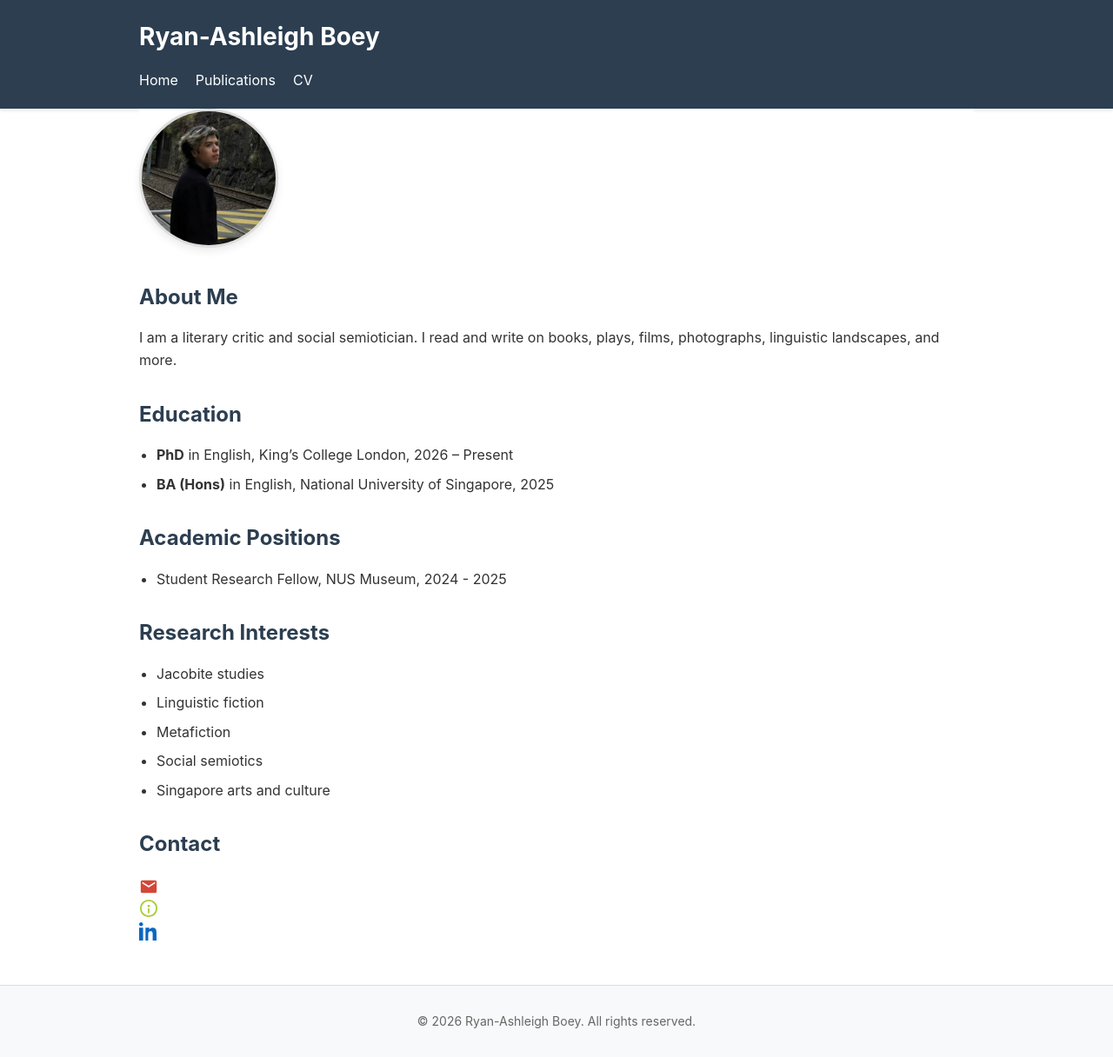
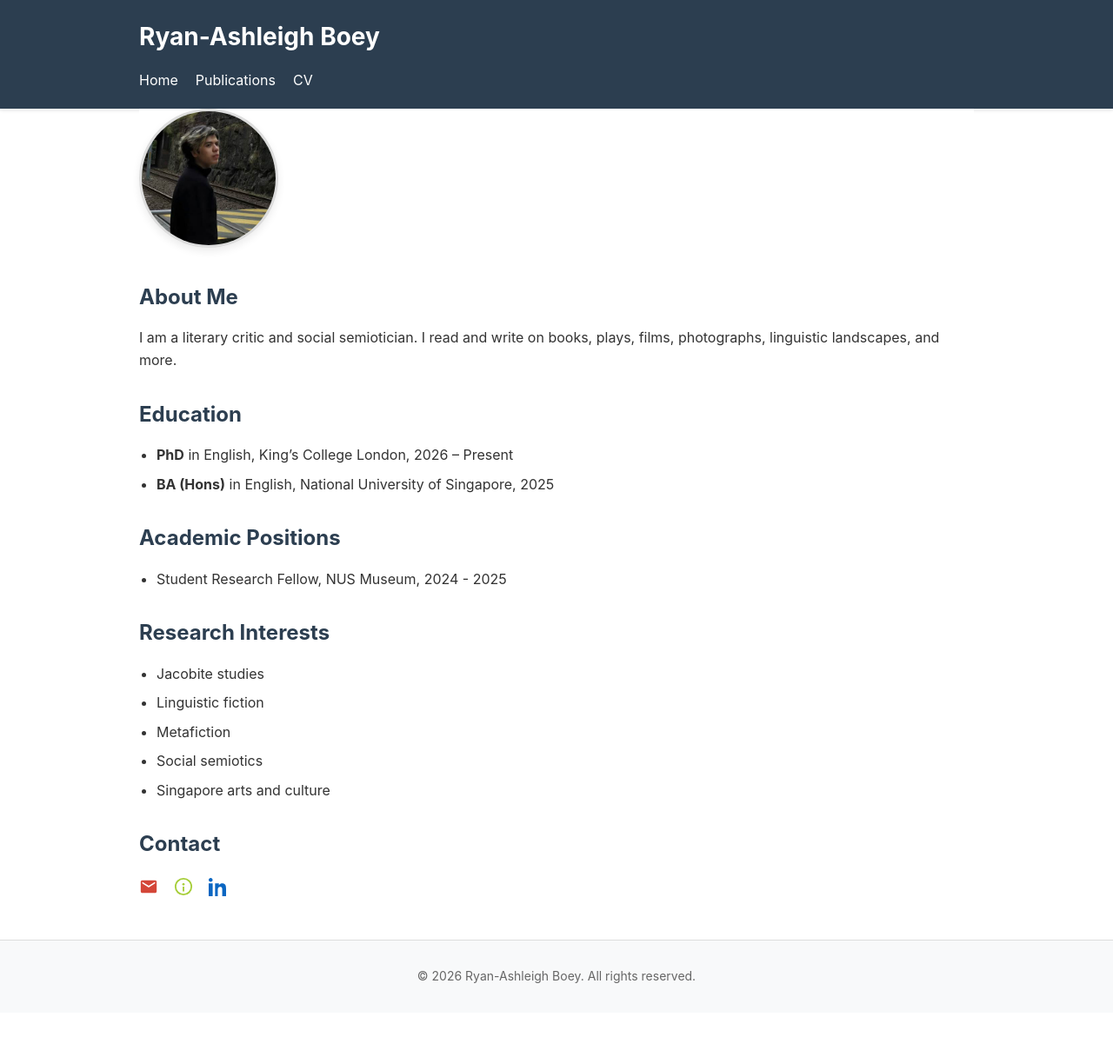
Before and after one commit to r-boey/r-boey.github.io, a Jekyll site: the page built from index.md, in a window 1280 px wide. Shown: the whole page at 87% size. Built offline with Jekyll 4.4.1, drawn with Linux system fonts in a browser that asks for light colours; after the commit the page ends 1165 px from its top, so only the background shows below that.

Commit message:
Update index.md

```diff
--- a/index.md
+++ b/index.md
@@ -34,11 +34,11 @@ I am a literary critic and social semiotician. I read and write on books, plays,
     <svg xmlns="http://www.w3.org/2000/svg" viewBox="0 0 24 24" width="22" height="22" fill="currentColor" style="vertical-align:middle"><path d="M20 4H4c-1.1 0-2 .9-2 2v12c0 1.1.9 2 2 2h16c1.1 0 2-.9 2-2V6c0-1.1-.9-2-2-2zm0 4-8 5L4 8V6l8 5 8-5v2z"/></svg>
   </a>
   &nbsp;&nbsp;
-  <br><a href="https://orcid.org/0009-0003-6998-663X" aria-label="ORCID" title="ORCID" style="color: #A6CE39; text-decoration: none;">
+  <a href="https://orcid.org/0009-0003-6998-663X" aria-label="ORCID" title="ORCID" style="color: #A6CE39; text-decoration: none;">
     <svg xmlns="http://www.w3.org/2000/svg" viewBox="0 0 24 24" width="22" height="22" fill="currentColor" style="vertical-align:middle"><circle cx="12" cy="12" r="10" stroke="currentColor" fill="none" stroke-width="2"/><circle cx="12" cy="9" r="1.5" fill="currentColor"/><rect x="11" y="12" width="2" height="6" fill="currentColor"/></svg>
   </a>
   &nbsp;&nbsp;
-  <br><a href="https://www.linkedin.com/in/ryan-ashleigh-boey" aria-label="LinkedIn" title="LinkedIn" style="color: #0A66C2; text-decoration: none;">
+  <a href="https://www.linkedin.com/in/ryan-ashleigh-boey" aria-label="LinkedIn" title="LinkedIn" style="color: #0A66C2; text-decoration: none;">
     <svg xmlns="http://www.w3.org/2000/svg" viewBox="0 0 24 24" width="22" height="22" fill="currentColor" style="vertical-align:middle"><path d="M4.98 3.5C4.98 4.88 3.88 6 2.5 6S0 4.88 0 3.5 1.12 1 2.5 1 4.98 2.12 4.98 3.5zM0 8h5v16H0zM8 8h4.8v2.2h.1c.7-1.3 2.4-2.2 3.9-2.2 4.2 0 5 2.8 5 6.5V24H17v-7.6c0-1.8 0-4.2-2.6-4.2-2.6 0-3 2-3 4v7.8H8V8z"/></svg>
   </a>
 </p>
```
